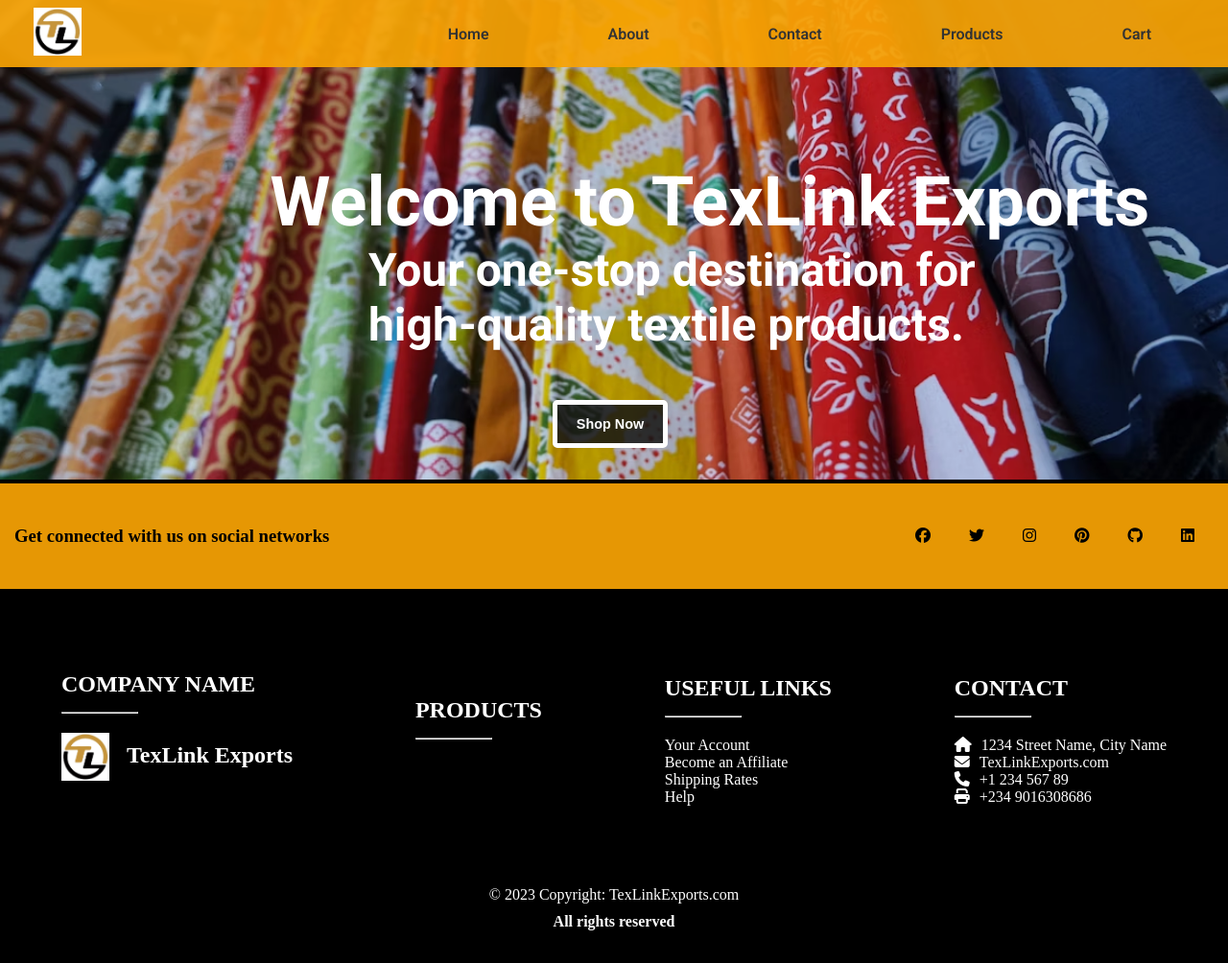
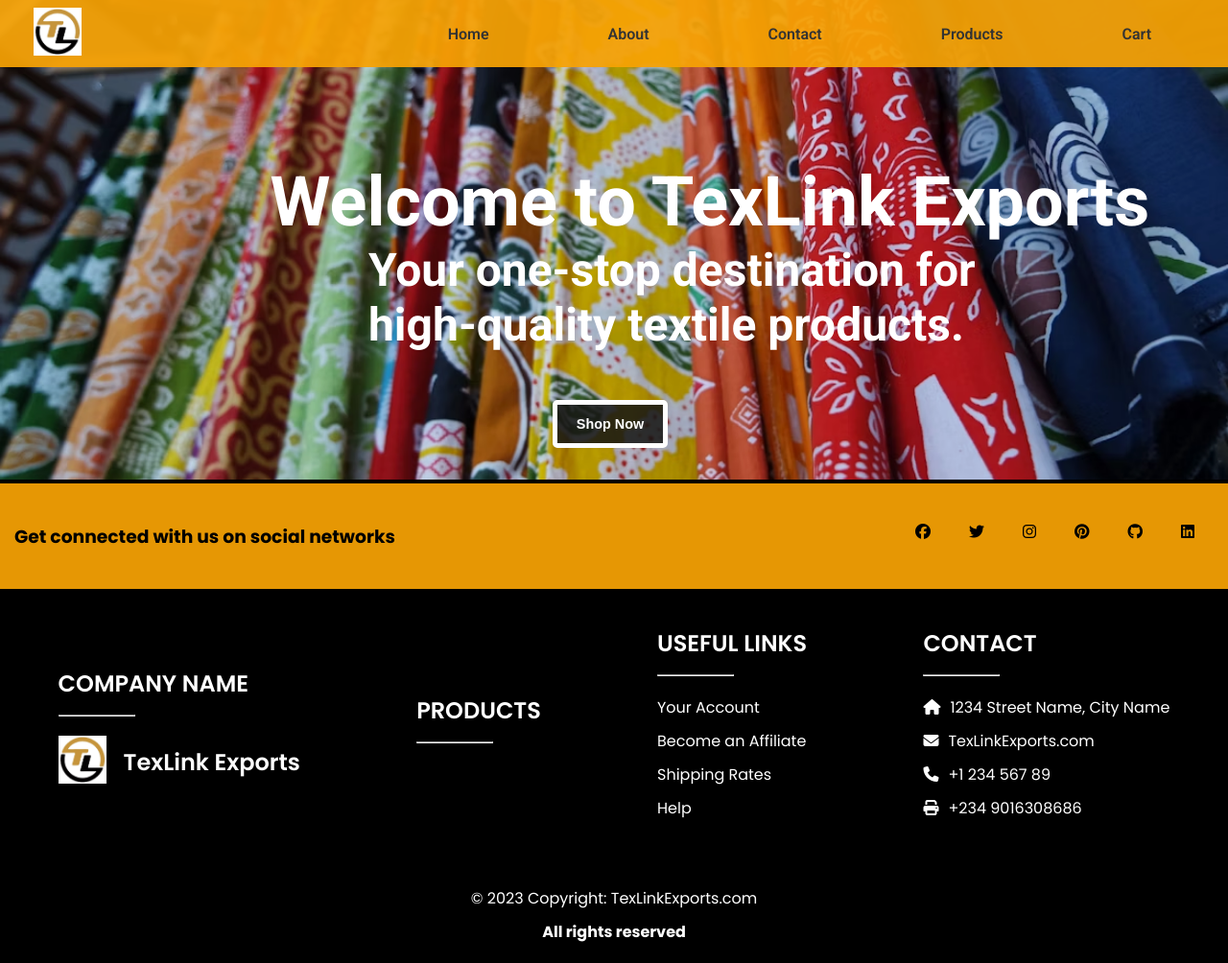
Before and after one commit to Myteacher-Institute/TexLink-Exports, a plain HTML site: page index.html in a window 1280 px wide. Shown: the top 1004 px of the page at 96% size. Drawn offline with Linux system fonts and the light colour scheme.

Commit message:
add index.html, assets/css/styles.css, and images to Home branch

```diff
--- a/assets/css/styles.css
+++ b/assets/css/styles.css
@@ -115,12 +115,14 @@ footer {
     background-color: #000;
     justify-content: space-around;
     color: #fff;
+    font-family: poppins;
 }
 
-footer ul, footer ul a {
+footer ul, footer ul a, footer ul li{
     list-style-type: none;
     text-decoration: none;
     color: #fff;
+    margin-bottom: 10px;
 }
 
 footer .fa-solid {
@@ -172,11 +174,6 @@ footer .body hr {
     margin-bottom: 20px;
 }
 
-
-footer .body .three, .four {
-    margin-top: 25px;
-}
-
 footer .body .one > div{
     display: flex;
 }
--- a/index.html
+++ b/index.html
@@ -11,6 +11,9 @@
     <link rel="stylesheet" href="https://cdnjs.cloudflare.com/ajax/libs/font-awesome/6.7.2/css/all.min.css"
         integrity="sha512-Evv84Mr4kqVGRNSgIGL/F/aIDqQb7xQ2vcrdIwxfjThSH8CSR7PBEakCr51Ck+w+/U6swU2Im1vVX0SVk9ABhg=="
         crossorigin="anonymous" referrerpolicy="no-referrer" />
+        <link rel="preconnect" href="https://fonts.googleapis.com">
+<link rel="preconnect" href="https://fonts.gstatic.com" crossorigin>
+<link href="https://fonts.googleapis.com/css2?family=Poppins:ital,wght@0,100;0,200;0,300;0,400;0,500;0,600;0,700;0,800;0,900;1,100;1,200;1,300;1,400;1,500;1,600;1,700;1,800;1,900&display=swap" rel="stylesheet">
     <link rel="stylesheet" href="./assets/css/styles.css">
     <title>Home — TexLink Exports</title>
 </head>
```
